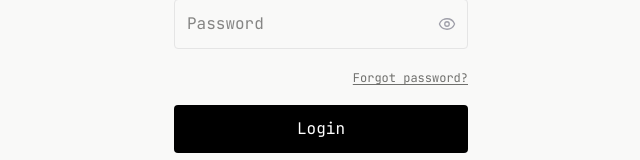
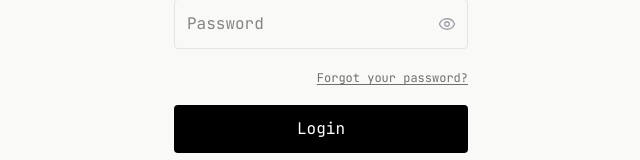
Before and after one commit to jdevshington/projectsnap, a Next.js app: page /login in a window 1280 px wide. Shown: the part 151-311 px from the top of the page, without its empty margins (319-959 px from the left). Built offline with nearby package versions, Linux system fonts and the light colour scheme.

Commit message:
pw reset

```diff
--- a/src/app/(auth)/login/page.tsx
+++ b/src/app/(auth)/login/page.tsx
@@ -50,7 +50,7 @@ export default function LoginPage() {
 
         <div className="text-right">
           <Link href="/forgot-password" className="text-xs text-[#6F6F6C] underline underline-offset-2">
-            Forgot password?
+            Forgot your password?
           </Link>
         </div>
 
```
